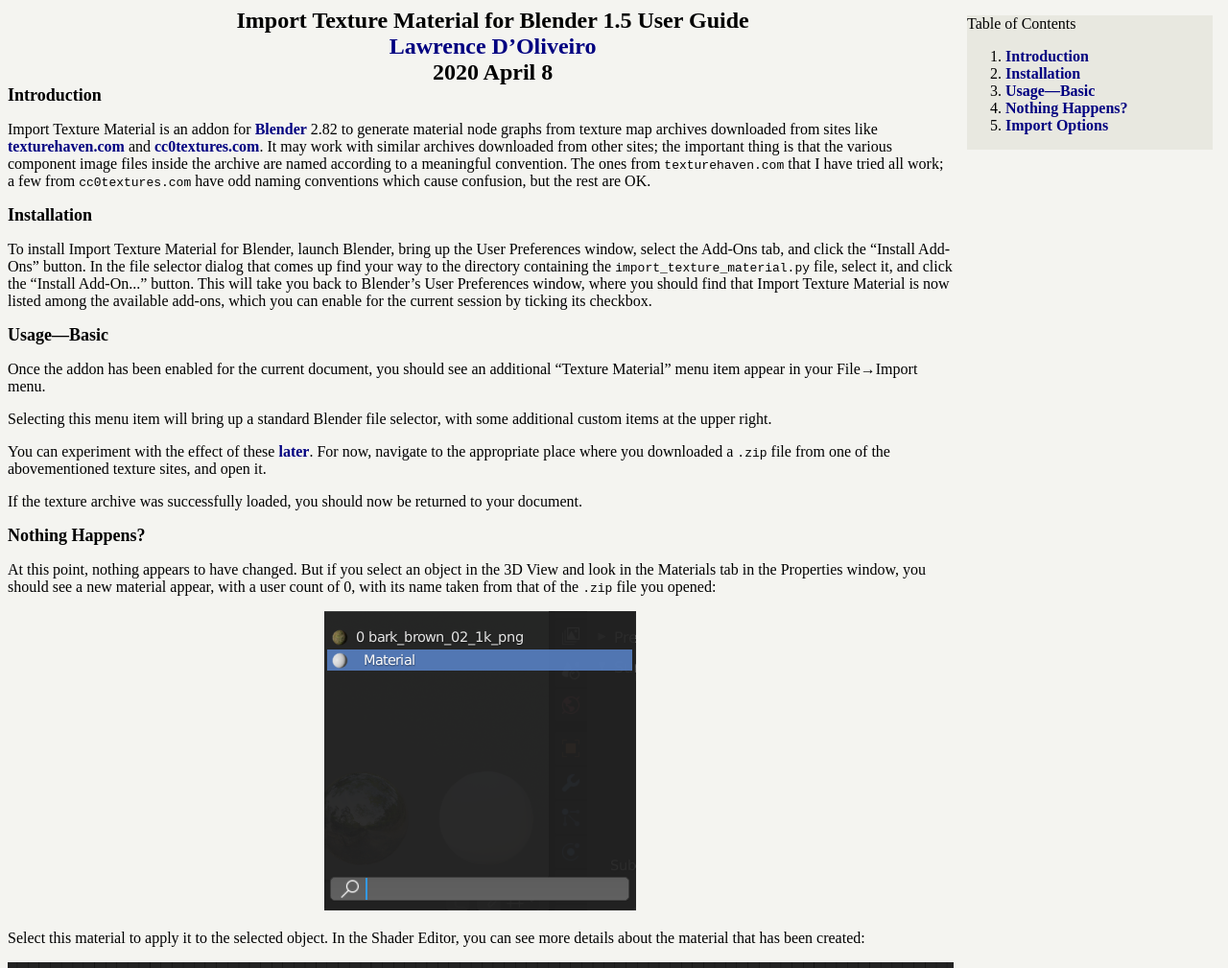
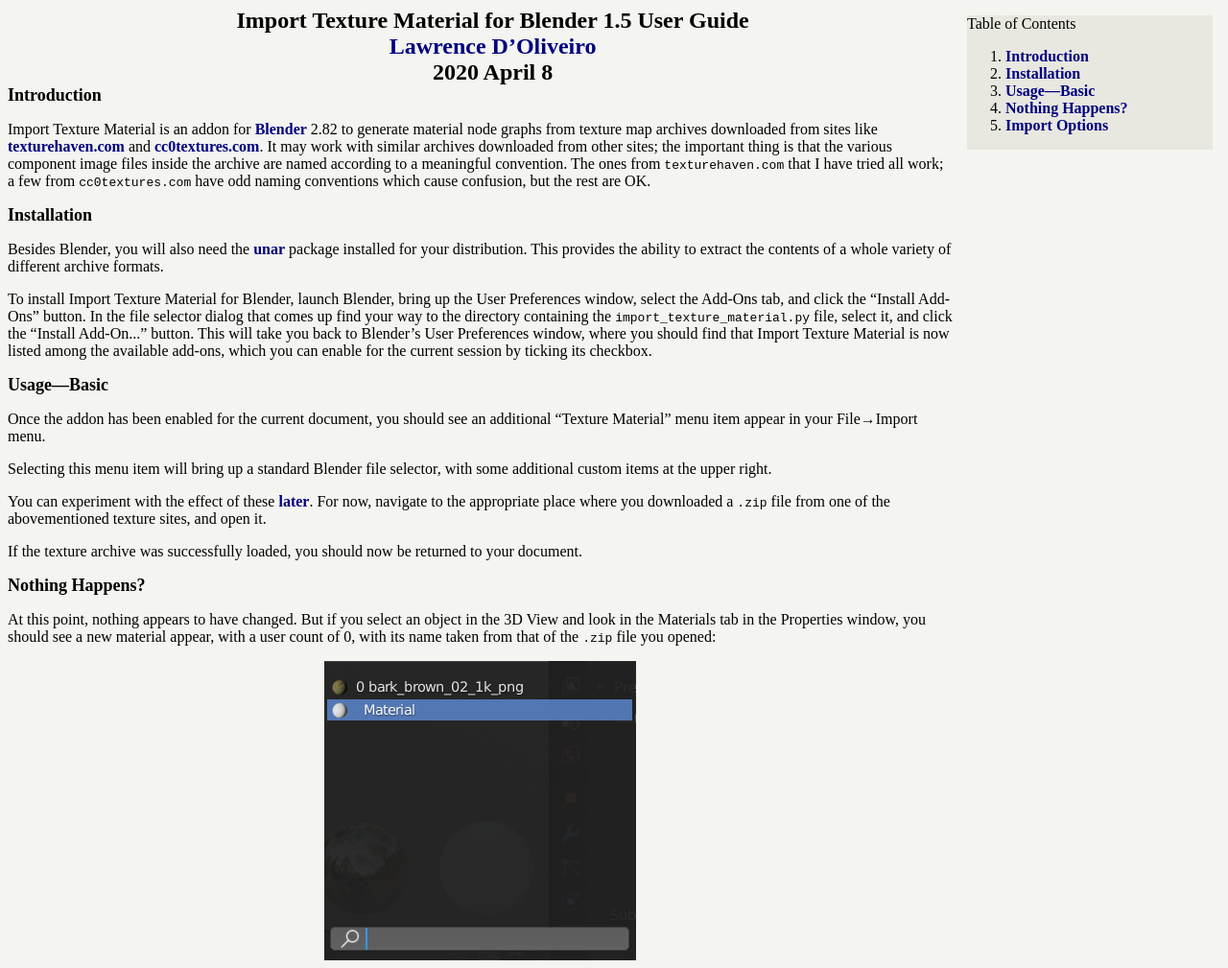
Before and after one commit to ldo/blender_import_texture_material, a plain HTML site: page doc/index.html in a window 1280 px wide. Shown: the top 1009 px of the page at 96% size. Drawn offline with Linux system fonts and the light colour scheme.

Commit message:
mention I also need unar

```diff
--- a/doc/index.html
+++ b/doc/index.html
@@ -69,6 +69,12 @@ from <TT>texturehaven.com</TT> that I have tried all work; a few from <TT>cc0tex
 have odd naming conventions which cause confusion, but the rest are OK.
 
 <DIV CLASS="h2"><A NAME="Installation"></A>Installation</DIV>
+
+<P>Besides Blender, you will also need the <A
+HREF="https://packages.debian.org/buster/unar">unar</A> package
+installed for your distribution. This provides the ability to extract
+the contents of a whole variety of different archive formats.
+
 <P>To install Import Texture Material for Blender, launch Blender, bring up the
 User Preferences window, select the Add-Ons tab, and click the &#8220;Install Add-Ons&#8221;
 button. In the file selector dialog that comes up find your way to the directory
```
